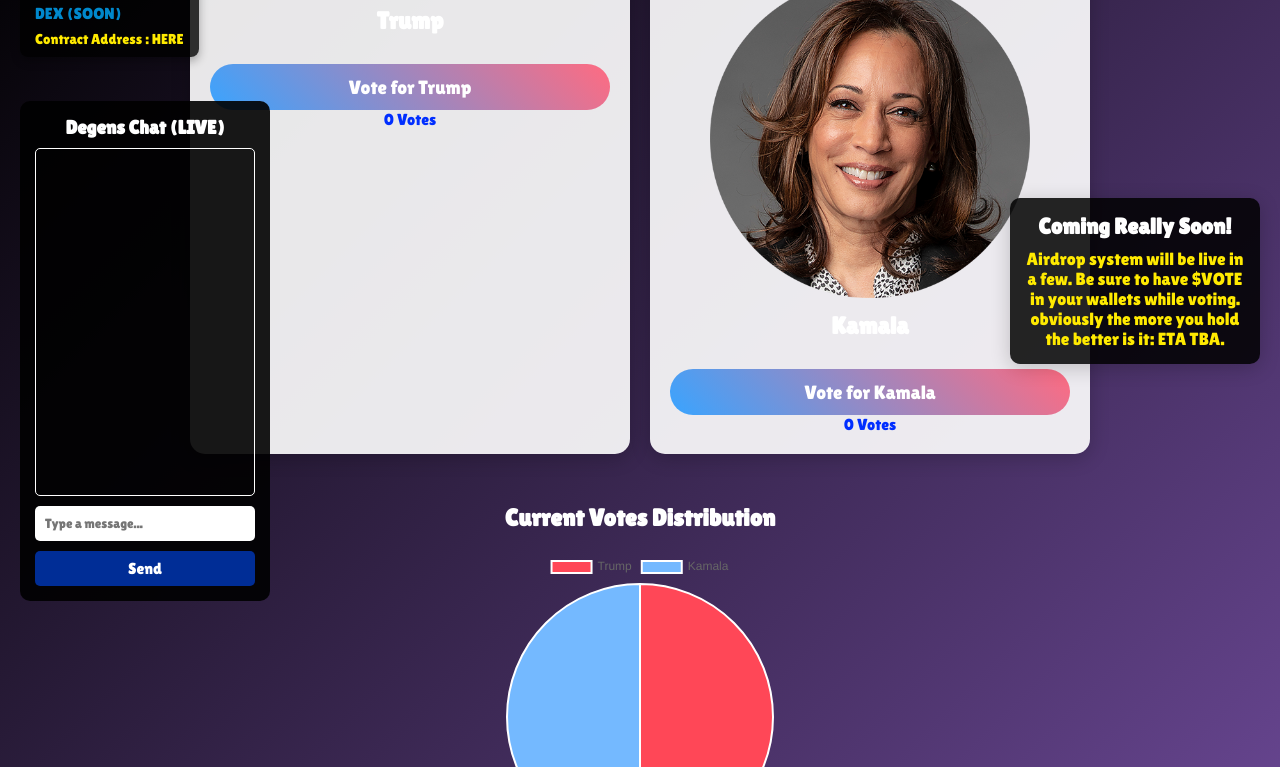
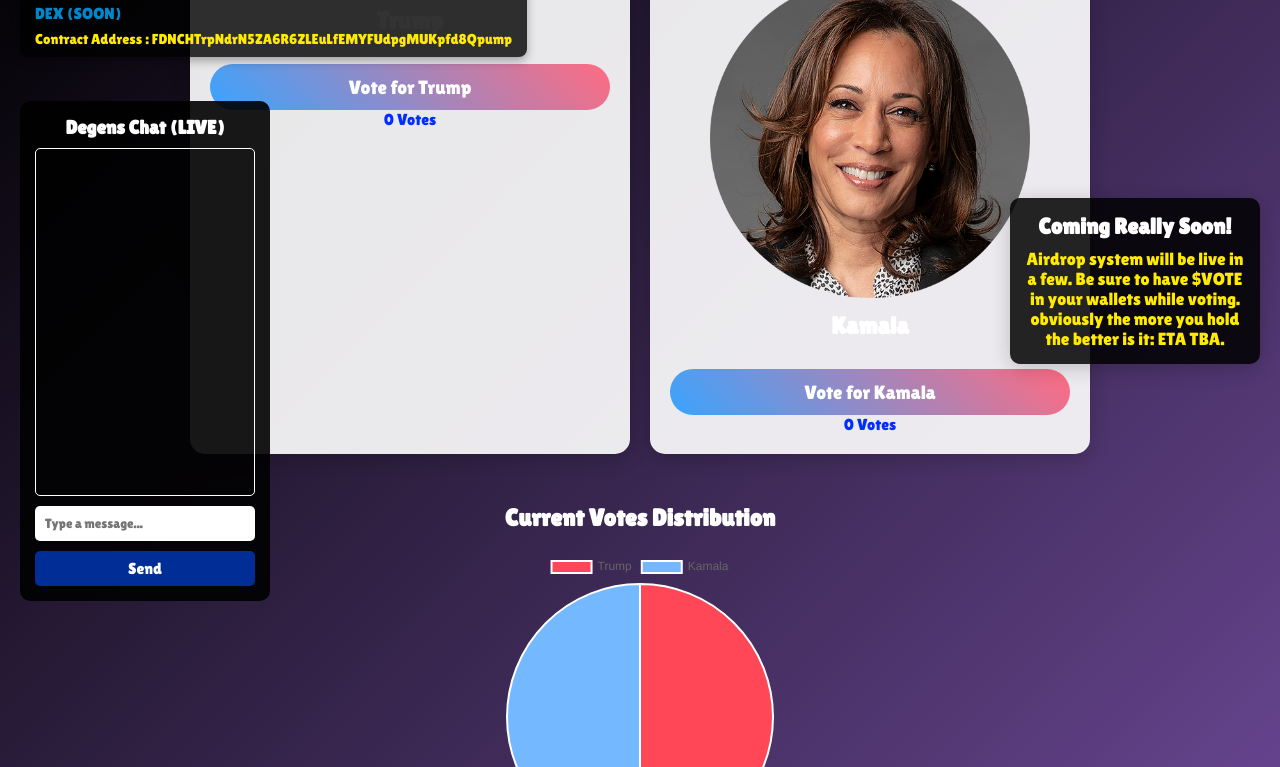
Before and after one commit to Alleyhustler/votefun, a website: page index.html in a window 1280 px wide. Shown: the part 119-886 px from the top of the page. Drawn offline with nearby package versions, Linux system fonts and the light colour scheme; no server answers.

Commit message:
Update index.html

```diff
--- a/index.html
+++ b/index.html
@@ -15,7 +15,7 @@
         <img src="Progetto senza titolo (43) (1).png" alt="Logo" class="logo">
         <a href="https://x.com/Votefun_" target="_blank" class="social-link twitter-link">Twitter</a>
         <a href="https://dexscreener.com/" target="_blank" class="social-link telegram-link">DEX (SOON)</a>
-        <p class="contract-address">Contract Address </Address>: HERE</p>
+        <p class="contract-address">Contract Address </Address>: FDNCHTrpNdrN5ZA6R6ZLEuLfEMYFUdpgMUKpfd8Qpump</p>
     </div>
     <div class="wallet-container">
         <button id="connect-wallet" class="connect-wallet">Connect Wallet</button>
```
